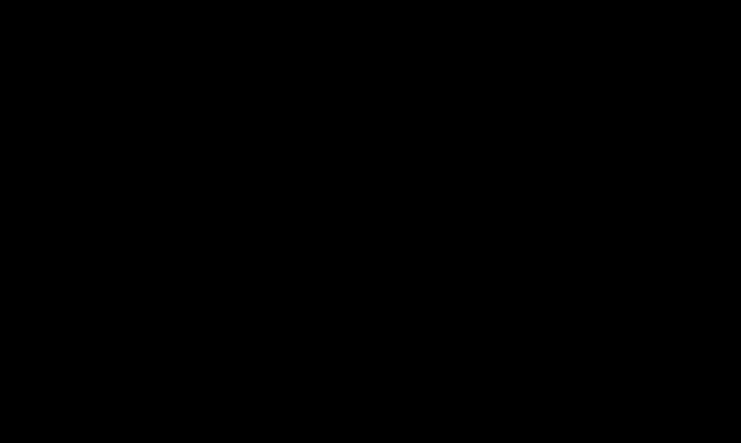
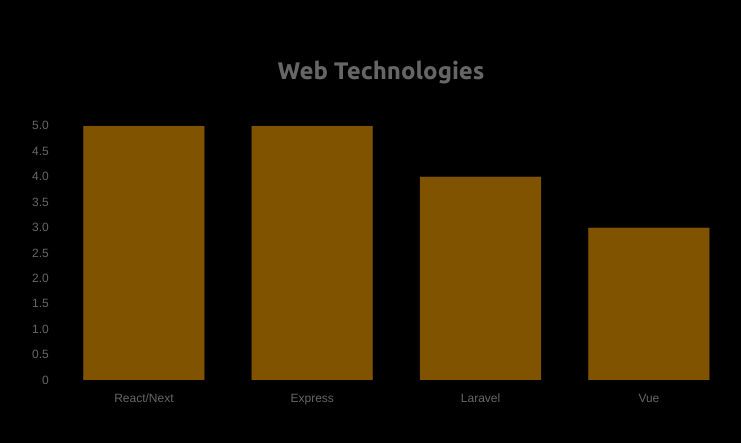
Before and after one commit to Badonix/portfolio, a Next.js app: page / in a window 1280 px wide. Shown: the part 1767-2210 px from the top of the page, without its empty margins (259-1000 px from the left). Built offline with nearby package versions, Linux system fonts and the light colour scheme.

Commit message:
style: using chartjs

```diff
--- /dev/null
+++ b/components/FirstSection/index.js
@@ -0,0 +1 @@
+export { default as FirstSection } from "./FirstSection";
--- a/components/Navbar/Navbar.js
+++ b/components/Navbar/Navbar.js
@@ -15,7 +15,7 @@
             initial={{ y: -1000 }}
             animate={{ y: -0 }}
             exit={{ y: -1000 }}
-            className="flex items-center justify-between py-6 px-16 fixed w-full top-0 left-0"
+            className="flex items-center justify-between py-6 px-16 fixed w-full z-20 top-0 left-0"
           >
             <div></div>
             <ul className="flex text-white gap-8 items-center text-2xl">
--- a/components/SecondSection/SecondSection.js
+++ b/components/SecondSection/SecondSection.js
@@ -44,7 +44,8 @@
           Hi, I'm Nick, a 17-year-old high school senior deeply passionate about
           web development for the past 2.5 years. With 4 years of coding
           experience, I bring a blend of creativity and technical proficiency to
-          every project. Outside the digital realm, I adore cats and find joy in
+          every project. Outside the digital realm, I adore{" "}
+          <span className="text-pink-300 font-bold">CATS</span> and find joy in
           solving math problems. Let's bring your ideas to life!
         </p>
         <p className="author text-gray-400 italic font-ubuntu self-end">
--- /dev/null
+++ b/components/ThirdSection/ThirdSection.js
@@ -0,0 +1,64 @@
+import {
+  Chart as ChartJS,
+  CategoryScale,
+  LinearScale,
+  BarElement,
+  Title,
+  Tooltip,
+  Legend,
+} from "chart.js";
+import { Bar } from "react-chartjs-2";
+ChartJS.register(
+  CategoryScale,
+  LinearScale,
+  BarElement,
+  Title,
+  Tooltip,
+  Legend
+);
+export const options = {
+  responsive: true,
+
+  plugins: {
+    legend: {
+      display: false,
+    },
+    title: {
+      display: true,
+      font: {
+        weight: "bold",
+        family: "Ubuntu",
+        size: "24px",
+      },
+      padding: {
+        bottom: 40,
+      },
+      text: "Web Technologies",
+    },
+  },
+};
+const labels = ["React/Next", "Express", "Laravel", "Vue"];
+
+export const data = {
+  labels,
+  datasets: [
+    {
+      data: [5, 5, 4, 3],
+      backgroundColor: "rgba(255, 166, 0, 0.5)",
+    },
+  ],
+};
+
+export const ThirdSection = () => {
+  return (
+    <section className="h-screen w-screen absolute top-200">
+      <div className="w-full md:p-56 p-4 h-full flex items-center justify-center">
+        <div className="relative w-full h-full flex items-center justify-center">
+          <Bar options={options} data={data} />
+        </div>
+      </div>
+    </section>
+  );
+};
+
+export default ThirdSection;
--- /dev/null
+++ b/components/ThirdSection/index.js
@@ -0,0 +1 @@
+export { default as ThirdSection } from "./ThirdSection";
--- a/components/index.js
+++ b/components/index.js
@@ -1 +1,4 @@
 export * from "./Navbar";
+export * from "./FirstSection";
+export * from "./SecondSection";
+export * from "./ThirdSection";
--- a/package.json
+++ b/package.json
@@ -9,9 +9,11 @@
     "lint": "next lint"
   },
   "dependencies": {
+    "chart.js": "^4.4.1",
     "framer-motion": "^10.16.15",
     "next": "14.0.4",
     "react": "^18",
+    "react-chartjs-2": "^5.2.0",
     "react-dom": "^18"
   },
   "devDependencies": {
--- a/pages/index.js
+++ b/pages/index.js
@@ -2,6 +2,7 @@
 import useParallax from "@/hooks/useParallax";
 import { SecondSection } from "@/components/SecondSection";
 import FirstSection from "@/components/FirstSection/FirstSection";
+import { ThirdSection } from "@/components";
 export default function Home() {
   useParallax();
   return (
@@ -16,6 +17,7 @@
       </motion.div>
       <FirstSection />
       <SecondSection />
+      <ThirdSection />
       <img
         src="/assets/black-cat.gif"
         className="fixed w-24 bottom-0 right-5"
--- a/styles/globals.css
+++ b/styles/globals.css
@@ -47,6 +47,7 @@
 ::-webkit-scrollbar {
   width: 0;
 }
+
 * {
   margin: 0;
   padding: 0;
--- a/tailwind.config.js
+++ b/tailwind.config.js
@@ -19,6 +19,9 @@
         rubik: "Rubik",
         ubuntu: "Ubuntu",
       },
+      spacing: {
+        200: "200%",
+      },
     },
   },
   plugins: [],
```
Also changed, not shown: 1 other file (tests, documents, lock files or other folders).
